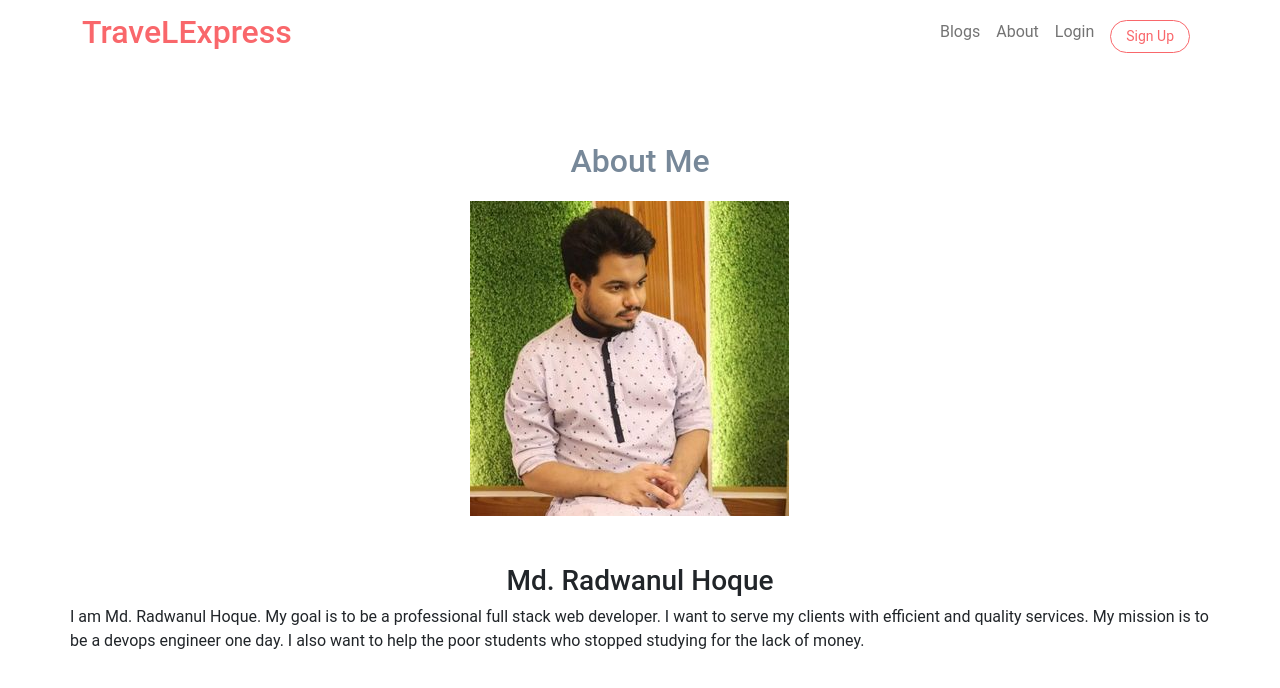
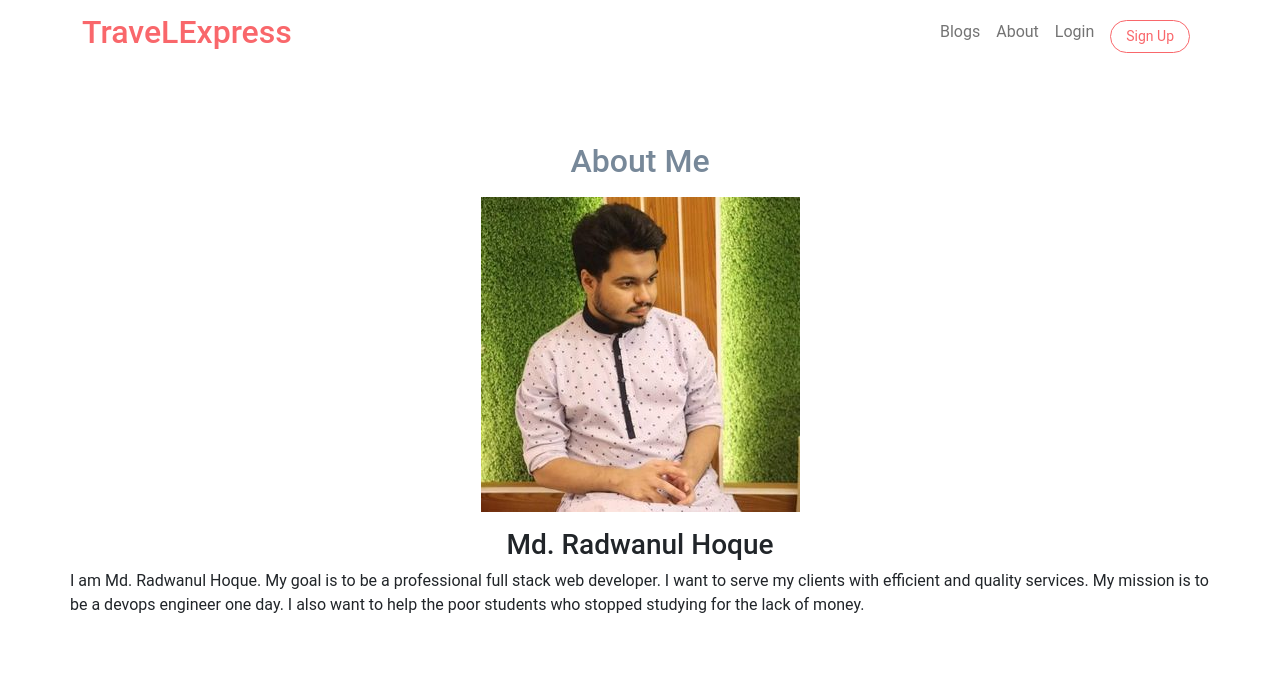
Before and after one commit to hoqradwan/travel-express, a React (Create React App) app: page /about in a window 1280 px wide. Shown: the top 688 px of the page. Built offline with nearby package versions, Linux system fonts and the light colour scheme; no server answers.

Commit message:
about section edited

```diff
--- a/src/Pages/About/About.css
+++ b/src/Pages/About/About.css
@@ -4,6 +4,3 @@
 .about{
     color: lightslategray;
 }
-.about-img{
-    margin: 20px 400px;
-}
--- a/src/Pages/About/About.js
+++ b/src/Pages/About/About.js
@@ -1,16 +1,15 @@
 import React from "react";
 import "./About.css";
-import about from "../../images/about.jpg"
+import about from "../../images/about.jpg";
 
 const About = () => {
   return (
-    <div className="about-container">
+    <div className="about-container d-flex flex-column align-items-center">
       <h2 className="about text-center">About Me</h2>
-      <div className="about-img">
-      <img src={about} alt="" />
-
+      <div className="mt-2">
+        <img src={about} alt="" />
       </div>
-      <h5 className="fs-3 text-center mt-5">Md. Radwanul Hoque</h5>
+      <h5 className="fs-3 text-center mt-3">Md. Radwanul Hoque</h5>
       <p>
         I am Md. Radwanul Hoque. My goal is to be a professional full stack web
         developer. I want to serve my clients with efficient and quality
```
